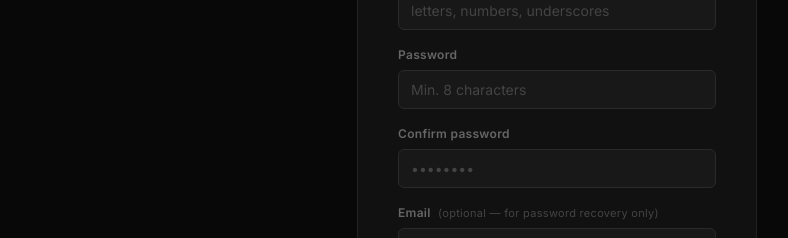
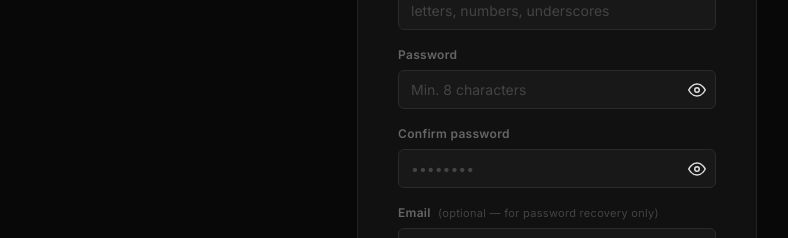
Before and after one commit to caaconwinner/solbid, a React (Vite) app: page /register in a window 1280 px wide. Shown: the part 313-551 px from the top of the page, without its empty margins (83-871 px from the left). Built offline with nearby package versions, Linux system fonts and the light colour scheme.

Commit message:
Fix change-password bug; add password visibility toggle

```diff
--- a/dev-server.js
+++ b/dev-server.js
@@ -448,7 +448,7 @@ app.post('/api/account/change-password', requireAuth, async (req, res) => {
   const { currentPassword, newPassword } = req.body;
   if (!currentPassword || !newPassword) return res.status(400).json({ message: 'Both fields required' });
   if (newPassword.length < 8) return res.status(400).json({ message: 'New password must be at least 8 characters' });
-  const valid = await bcrypt.compare(currentPassword, req.user.password_hash);
+  const valid = await bcrypt.compare(currentPassword, req.user.passwordHash);
   if (!valid) return res.status(400).json({ message: 'Current password is incorrect' });
   const hash = await bcrypt.hash(newPassword, 12);
   stmt.updatePassword.run({ hash, id: req.user.id });
--- /dev/null
+++ b/src/components/PasswordInput.tsx
@@ -0,0 +1,56 @@
+import { useState } from 'react';
+
+interface Props {
+  value: string;
+  onChange: (v: string) => void;
+  placeholder?: string;
+  autoComplete?: string;
+  minLength?: number;
+  required?: boolean;
+  autoFocus?: boolean;
+  className?: string;
+}
+
+export function PasswordInput({ value, onChange, placeholder, autoComplete, minLength, required, autoFocus, className = 'form-input' }: Props) {
+  const [show, setShow] = useState(false);
+  return (
+    <div style={{ position: 'relative' }}>
+      <input
+        className={className}
+        type={show ? 'text' : 'password'}
+        value={value}
+        onChange={(e) => onChange(e.target.value)}
+        placeholder={placeholder}
+        autoComplete={autoComplete}
+        minLength={minLength}
+        required={required}
+        autoFocus={autoFocus}
+        style={{ paddingRight: 40 }}
+      />
+      <button
+        type="button"
+        onClick={() => setShow(s => !s)}
+        style={{
+          position: 'absolute', right: 10, top: '50%', transform: 'translateY(-50%)',
+          background: 'none', border: 'none', cursor: 'pointer', padding: 0,
+          color: 'var(--muted)', lineHeight: 1, display: 'flex', alignItems: 'center',
+        }}
+        tabIndex={-1}
+        aria-label={show ? 'Hide password' : 'Show password'}
+      >
+        {show ? (
+          <svg width="18" height="18" viewBox="0 0 24 24" fill="none" stroke="currentColor" strokeWidth="2" strokeLinecap="round" strokeLinejoin="round">
+            <path d="M17.94 17.94A10.07 10.07 0 0 1 12 20c-7 0-11-8-11-8a18.45 18.45 0 0 1 5.06-5.94"/>
+            <path d="M9.9 4.24A9.12 9.12 0 0 1 12 4c7 0 11 8 11 8a18.5 18.5 0 0 1-2.16 3.19"/>
+            <line x1="1" y1="1" x2="23" y2="23"/>
+          </svg>
+        ) : (
+          <svg width="18" height="18" viewBox="0 0 24 24" fill="none" stroke="currentColor" strokeWidth="2" strokeLinecap="round" strokeLinejoin="round">
+            <path d="M1 12s4-8 11-8 11 8 11 8-4 8-11 8-11-8-11-8z"/>
+            <circle cx="12" cy="12" r="3"/>
+          </svg>
+        )}
+      </button>
+    </div>
+  );
+}
--- a/src/pages/DashboardPage.tsx
+++ b/src/pages/DashboardPage.tsx
@@ -4,6 +4,7 @@ import { Link } from 'react-router-dom';
 import { api } from '../api';
 import { useAuth } from '../context/AuthContext';
 import { DepositAddress } from '../components/DepositAddress';
+import { PasswordInput } from '../components/PasswordInput';
 import type { Transaction, Win } from '../types';
 
 function fmtDate(ts: number) {
@@ -280,10 +281,10 @@ function AccountSettings({ token, user }: { token: string; user: any }) {
 
       <form onSubmit={savePw} style={{ display: 'flex', flexDirection: 'column', gap: 8 }}>
         <label className="form-label">Change password</label>
-        <input className="form-input" type="password" value={curPw}
-          onChange={(e) => setCurPw(e.target.value)} placeholder="Current password" required />
-        <input className="form-input" type="password" value={newPw}
-          onChange={(e) => setNewPw(e.target.value)} placeholder="New password (min 8 chars)" minLength={8} required />
+        <PasswordInput value={curPw} onChange={setCurPw} placeholder="Current password"
+          autoComplete="current-password" required />
+        <PasswordInput value={newPw} onChange={setNewPw} placeholder="New password (min 8 chars)"
+          autoComplete="new-password" minLength={8} required />
         <button className="btn-primary" type="submit" disabled={saving} style={{ alignSelf: 'flex-start' }}>
           Change password
         </button>
--- a/src/pages/LoginPage.tsx
+++ b/src/pages/LoginPage.tsx
@@ -1,6 +1,7 @@
 import { FormEvent, useState } from 'react';
 import { Link, useNavigate } from 'react-router-dom';
 import { useAuth } from '../context/AuthContext';
+import { PasswordInput } from '../components/PasswordInput';
 
 export function LoginPage() {
   const { login }   = useAuth();
@@ -48,11 +49,9 @@ export function LoginPage() {
 
           <div className="form-group">
             <label className="form-label">Password</label>
-            <input
-              className="form-input"
-              type="password"
+            <PasswordInput
               value={pw}
-              onChange={(e) => setPw(e.target.value)}
+              onChange={setPw}
               placeholder="••••••••"
               autoComplete="current-password"
               required
--- a/src/pages/RegisterPage.tsx
+++ b/src/pages/RegisterPage.tsx
@@ -1,6 +1,7 @@
 import { FormEvent, useState } from 'react';
 import { Link, useNavigate } from 'react-router-dom';
 import { useAuth } from '../context/AuthContext';
+import { PasswordInput } from '../components/PasswordInput';
 
 export function RegisterPage() {
   const { register } = useAuth();
@@ -52,11 +53,9 @@ export function RegisterPage() {
 
           <div className="form-group">
             <label className="form-label">Password</label>
-            <input
-              className="form-input"
-              type="password"
+            <PasswordInput
               value={pw}
-              onChange={(e) => setPw(e.target.value)}
+              onChange={setPw}
               placeholder="Min. 8 characters"
               autoComplete="new-password"
               minLength={8}
@@ -66,11 +65,9 @@ export function RegisterPage() {
 
           <div className="form-group">
             <label className="form-label">Confirm password</label>
-            <input
-              className="form-input"
-              type="password"
+            <PasswordInput
               value={pw2}
-              onChange={(e) => setPw2(e.target.value)}
+              onChange={setPw2}
               placeholder="••••••••"
               autoComplete="new-password"
               required
--- a/src/pages/ResetPasswordPage.tsx
+++ b/src/pages/ResetPasswordPage.tsx
@@ -2,6 +2,7 @@ import { useState } from 'react';
 import { useSearchParams, useNavigate, Link } from 'react-router-dom';
 import toast from 'react-hot-toast';
 import { api } from '../api';
+import { PasswordInput } from '../components/PasswordInput';
 
 export function ResetPasswordPage() {
   const [params]    = useSearchParams();
@@ -39,13 +40,13 @@ export function ResetPasswordPage() {
       <form onSubmit={submit} style={{ display: 'flex', flexDirection: 'column', gap: 12 }}>
         <div className="form-group">
           <label className="form-label">New password</label>
-          <input className="form-input" type="password" value={password}
-            onChange={(e) => setPassword(e.target.value)} minLength={8} required autoFocus />
+          <PasswordInput value={password} onChange={setPassword} minLength={8} required autoFocus
+            placeholder="Min. 8 characters" autoComplete="new-password" />
         </div>
         <div className="form-group">
           <label className="form-label">Confirm new password</label>
-          <input className="form-input" type="password" value={password2}
-            onChange={(e) => setPassword2(e.target.value)} minLength={8} required />
+          <PasswordInput value={password2} onChange={setPassword2} minLength={8} required
+            placeholder="••••••••" autoComplete="new-password" />
         </div>
         <button className="btn-primary" type="submit" disabled={loading}>
           {loading ? 'Saving…' : 'Reset password'}
```
